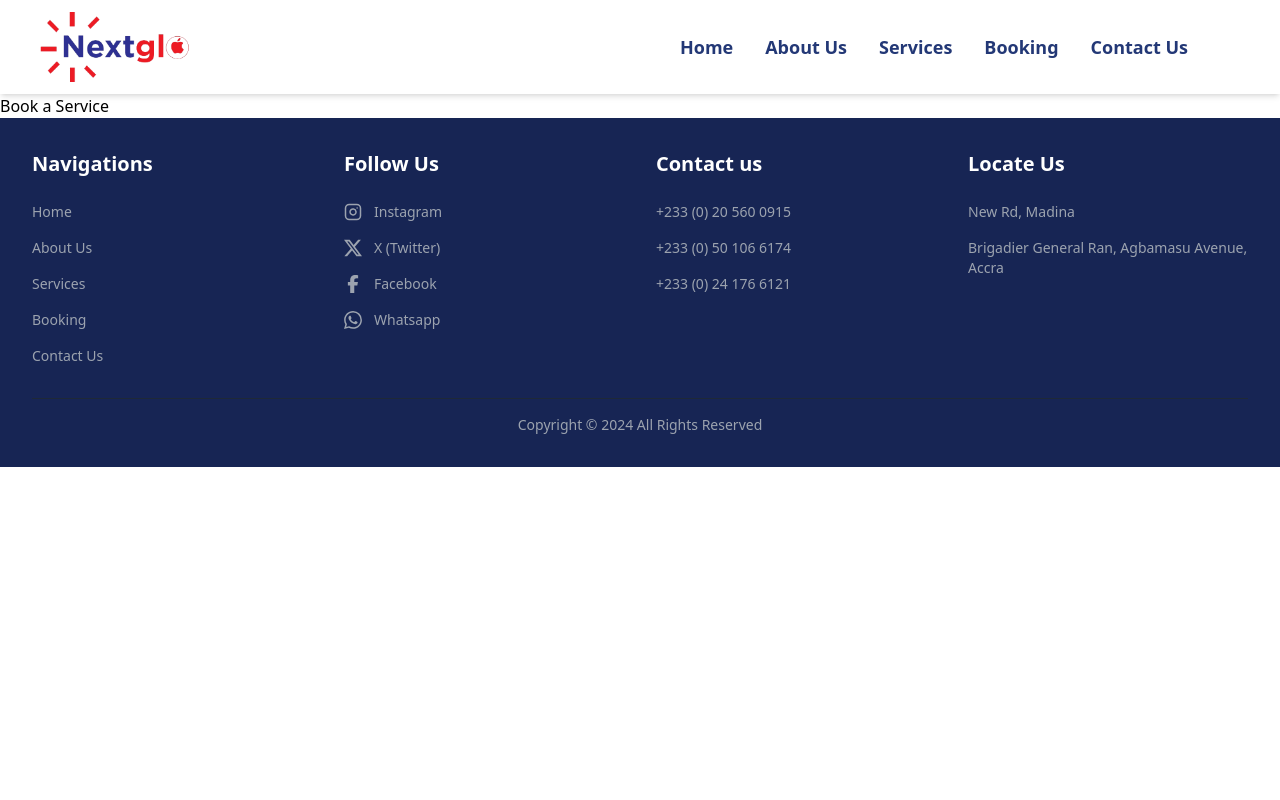
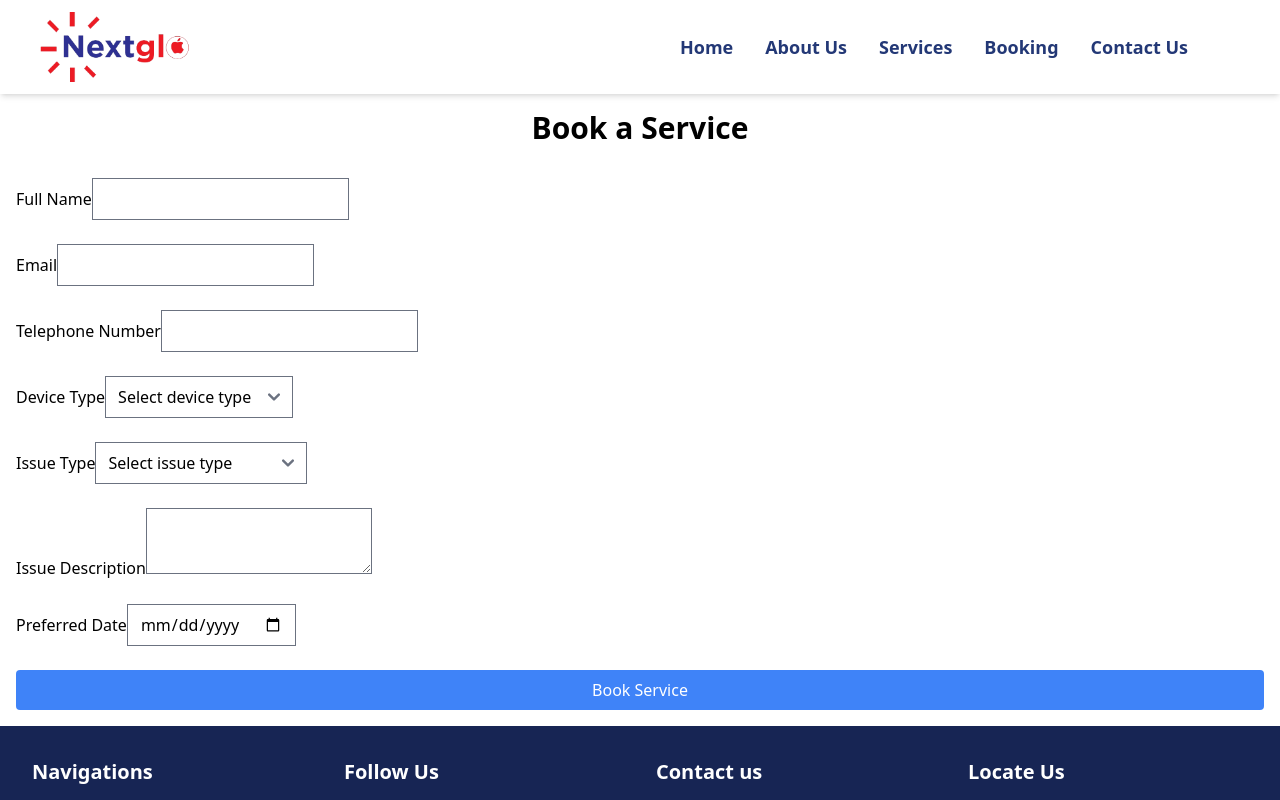
Before and after one commit to f90dErry/nextglo-repairs, a React (Vite) app: page /booking in a window 1280 px wide. Shown: the top 800 px of the page. Built offline with nearby package versions, Linux system fonts and the light colour scheme.

Commit message:
onChange error fixed

```diff
--- a/src/App.jsx
+++ b/src/App.jsx
@@ -6,6 +6,7 @@ import Services from './pages/Services'
 import ContactUs from './pages/ContactUs'
 import Navbar from './components/Navbar'
 import Footer from './components/Footer'
+import { ToastContainer } from 'react-toastify'
 
 const App = () => {
   return (
@@ -21,6 +22,8 @@ const App = () => {
         </Routes>
         <Footer />
       </Router>
+
+      <ToastContainer />
     </>
   )
 }
--- a/src/pages/Booking.jsx
+++ b/src/pages/Booking.jsx
@@ -1,5 +1,6 @@
 import { useState } from 'react'
 import emailjs from '@emailjs/browser'
+import { toast } from 'react-toastify'
 
 const Booking = () => {
   const [formData, setFormData] = useState({
@@ -25,25 +26,167 @@ const Booking = () => {
   } = formData
 
   const [isLoading, setIsLoading] = useState(false)
-  const [message, setMessage] = useState({ text: '', type: '' })
 
-  const onchange = (e) => {
+  const onChange = (e) => {
     setFormData((prevState) => ({
       ...prevState,
-      [e.target.fullName]: e.target.value,
+      [e.target.name]: e.target.value,
     }))
   }
 
-  const onSubmit = (e) => {
+  const onSubmit = async (e) => {
     e.preventDefault()
+    setIsLoading(true)
+
+    try {
+      const templateParams = {
+        from_name: fullName,
+        from_email: email,
+        phone: phone,
+        device_type: deviceType,
+        device_model: deviceModel,
+        issue_type: issueType,
+        message: issueDescription,
+        preferred_date: date,
+      }
+
+      await emailjs.send(
+        'service_dzzletb',
+        'template_hc53zjs',
+        templateParams,
+        'Q-E3wmSDPWa1VY3Ox'
+      )
+      toast.success('Booking successfull! We will contact you soon.')
+
+      setFormData({
+        fullName: '',
+        email: '',
+        phone: '',
+        deviceType: '',
+        deviceModel: '',
+        issueType: '',
+        issueDescription: '',
+        date: '',
+      })
+    } catch (error) {
+      console.error('Error:', error)
+      toast.error('Booking Failed, Please try again')
+    } finally {
+      setIsLoading(false)
+    }
   }
 
   return (
-    <div>
-      <header>Book a Service</header>
+    <div className='max-w2xl mx-auto p-4'>
+      <header className='text-3xl font-bold text-center mb-8'>
+        Book a Service
+      </header>
 
       <main>
-        <form onSubmit={onSubmit}></form>
+        <form onSubmit={onSubmit} className='space-y-6'>
+          <div>
+            <label className=''>Full Name</label>
+            <input
+              name='fullName'
+              type='text'
+              value={fullName}
+              onChange={onChange}
+              required
+              className=''
+            />
+          </div>
+
+          <div>
+            <label className=''>Email</label>
+            <input
+              type='email'
+              name='email'
+              value={email}
+              onChange={onChange}
+              required
+              className=''
+            />
+          </div>
+
+          <div>
+            <label className=''>Telephone Number</label>
+            <input
+              type='tel'
+              name='phone'
+              value={phone}
+              onChange={onChange}
+              required
+              className=''
+            />
+          </div>
+          <div>
+            <label className=''> Device Type</label>
+            <select
+              value={deviceType}
+              onChange={onChange}
+              required
+              className=''
+            >
+              <option value=''>Select device type</option>
+              <option value='phone'>Phone</option>
+              <option value='tablet'>Tablet</option>
+              <option value='laptop'>Laptop</option>
+              <option value='desktop'>Desktop</option>
+            </select>
+          </div>
+
+          <div>
+            <label className=''>Issue Type</label>
+            <select
+              name='issueType'
+              value={issueType}
+              onChange={onChange}
+              required
+              className=''
+            >
+              <option value=''>Select issue type</option>
+              <option value='screen'>Screen Repair</option>
+              <option value='battery'>Battery Replacement</option>
+              <option value='software'>Software Issue</option>
+              <option value='hardware'>Hardware Problem</option>
+              <option value='other'>Other</option>
+            </select>
+          </div>
+
+          <div>
+            <label className=''>Issue Description</label>
+            <textarea
+              name='issueDescription'
+              value={issueDescription}
+              onChange={onChange}
+              className=''
+            ></textarea>
+          </div>
+
+          <div>
+            <label className=''>Preferred Date</label>
+            <input
+              type='date'
+              name='date'
+              value={date}
+              onChange={onChange}
+              required
+              className=''
+            />
+          </div>
+
+          <button
+            type='submit'
+            disabled={isLoading}
+            className={`w-full py-2 px-4 rounded transition-colors ${
+              isLoading
+                ? 'bg-gray-400 cursor-not-allowed'
+                : 'bg-blue-500 hover:bg-blue-600 text-white'
+            }`}
+          >
+            {isLoading ? 'Sending...' : 'Book Service'}
+          </button>
+        </form>
       </main>
     </div>
   )
```
